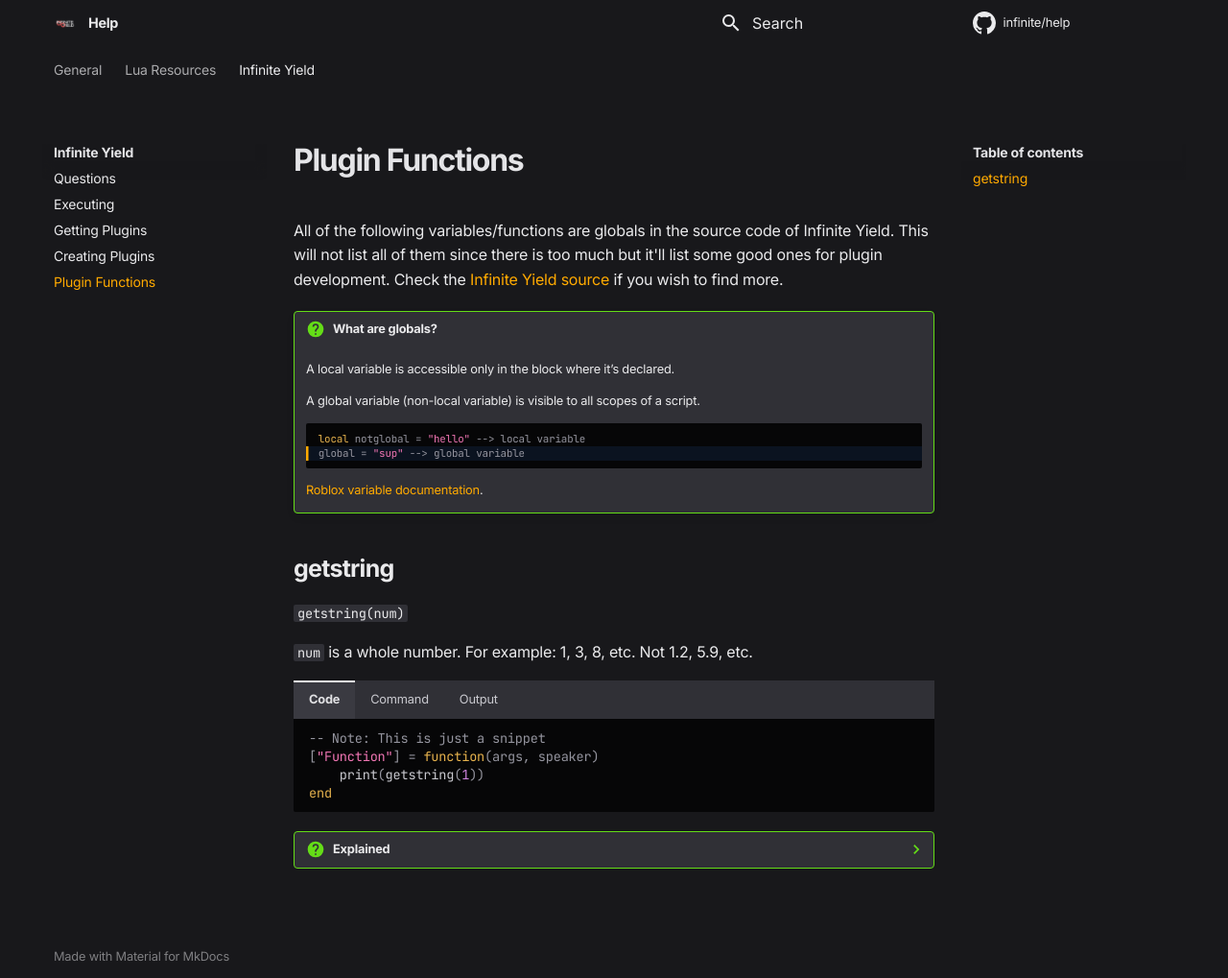
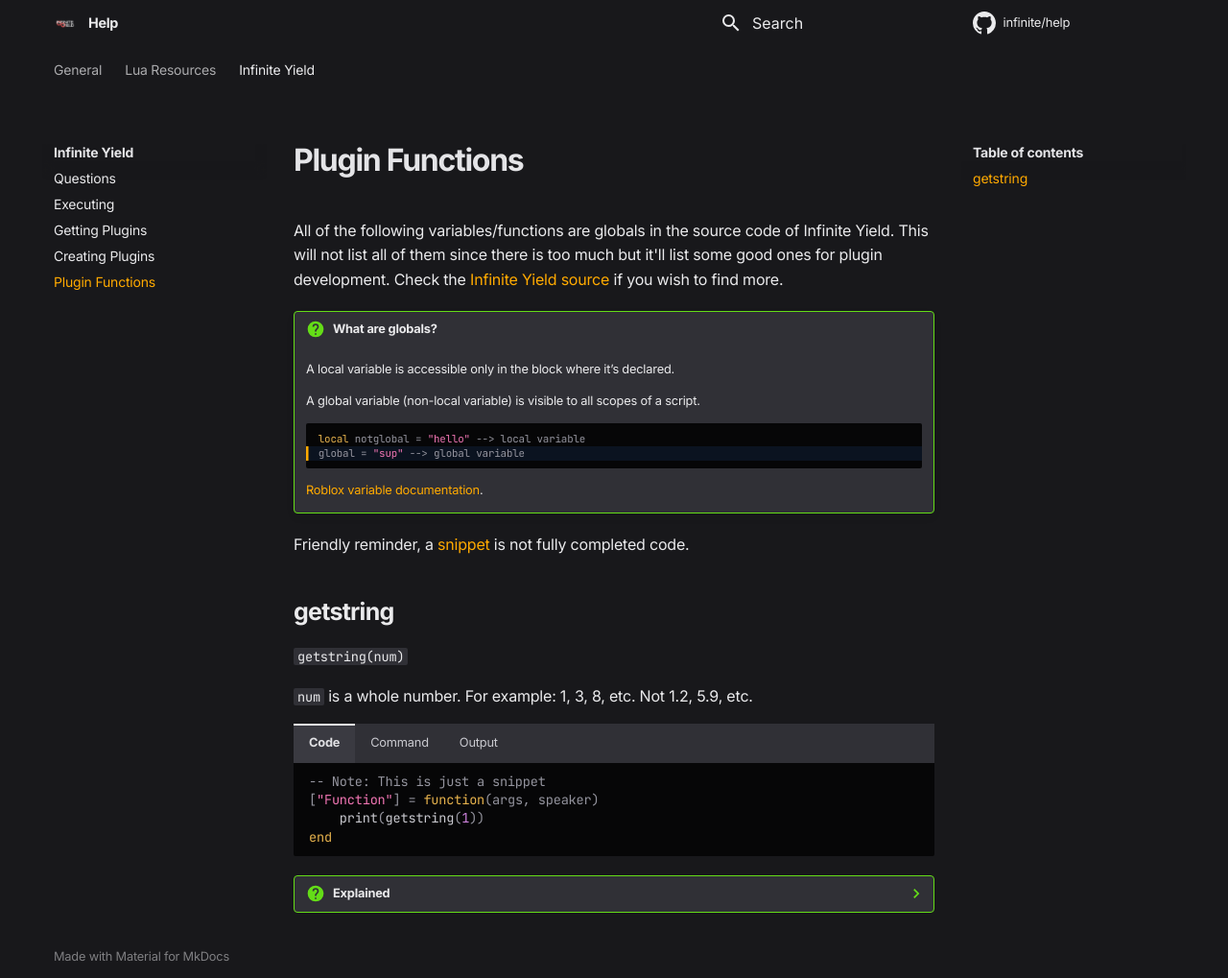
Before and after one commit to moikoros/help, an MkDocs documentation site: the page built from docs/inf/pluginfunctions.md, in a window 1280 px wide and 1019 px high. Shown: the whole window at 96% size. Built offline with MkDocs 1.6.1 and Material for MkDocs 9.7.7, drawn with Linux system fonts in a browser that asks for light colours; comment, search, counter and statistics services are not loaded.

Commit message:
Update pluginfunctions.md

````diff
--- a/docs/inf/pluginfunctions.md
+++ b/docs/inf/pluginfunctions.md
@@ -11,6 +11,8 @@
 	```
 
 	[Roblox variable documentation](https://create.roblox.com/docs/scripting/luau/variables).
+
+Friendly reminder, a [snippet](https://en.m.wikipedia.org/wiki/Snippet_(programming)) is not fully completed code.
 
 ## getstring
 
````
